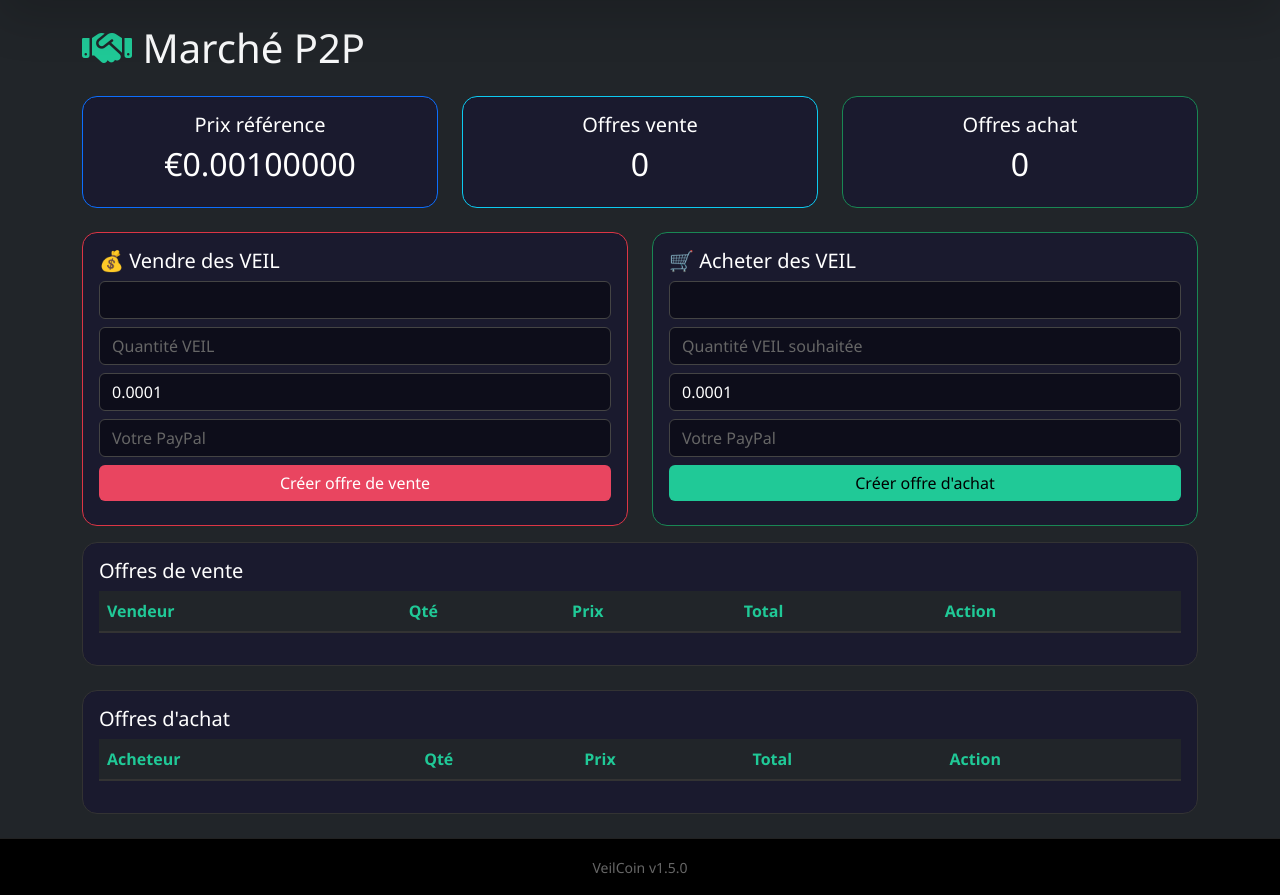
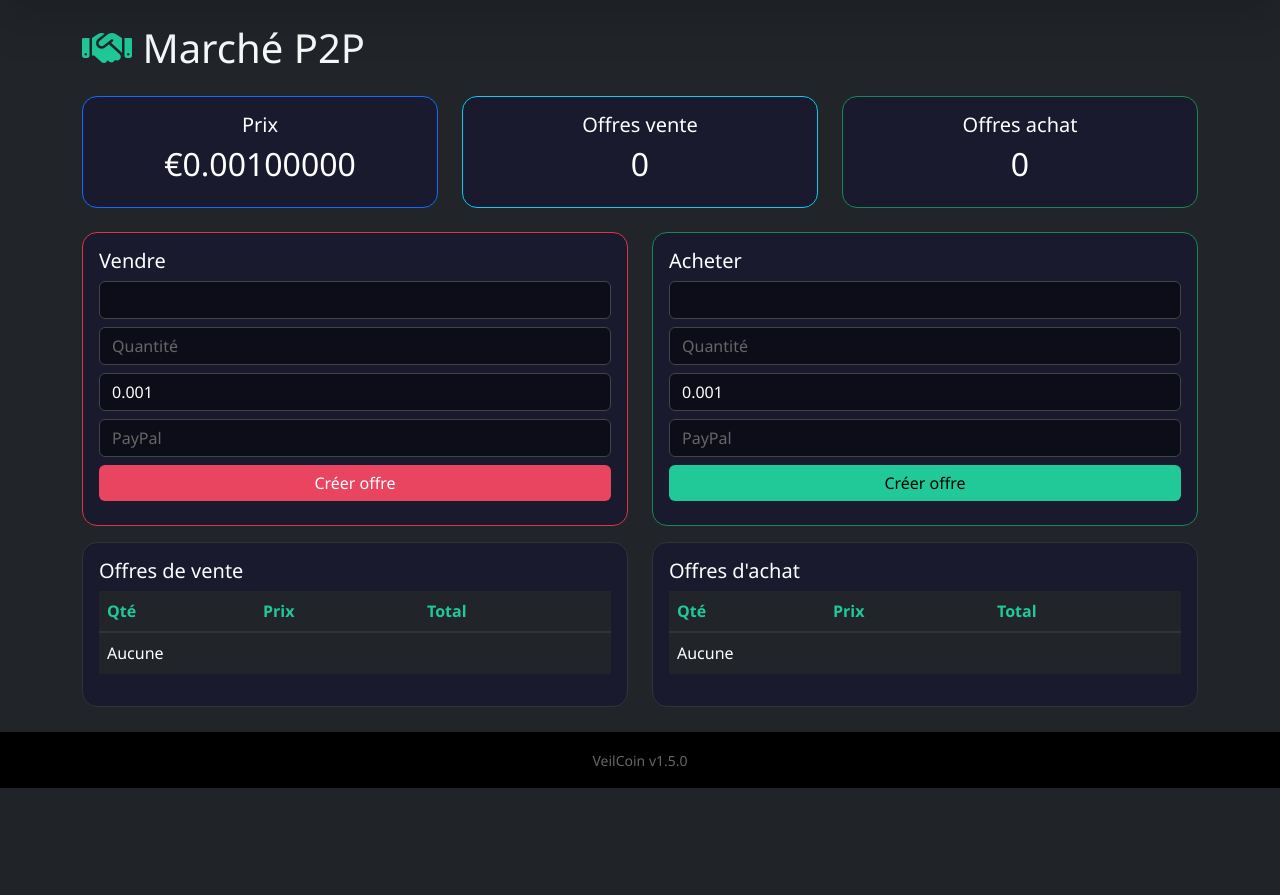
Before and after one commit to mat-prog310/veilcoin, a Flask app: page /market in a window 1280 px wide. Shown: the part 58-953 px from the top of the page. After the commit the page ends 846 px from the top, so only its background shows below. Run offline with Flask 3, Linux system fonts and the light colour scheme; lists and menus that the app fills with data are empty.

Commit message:
Update market.html

```diff
--- a/templates/market.html
+++ b/templates/market.html
@@ -1,111 +1,28 @@
 {% extends "base.html" %}
-{% block title %}VeilCoin - Marché P2P{% endblock %}
+{% block title %}VeilCoin - Marché{% endblock %}
 {% block content %}
 <div class="container">
     <h1 class="mb-4"><i class="fas fa-handshake text-success"></i> Marché P2P</h1>
-
     <div class="row mb-4">
-        <div class="col-md-4"><div class="card bg-dark border-primary"><div class="card-body text-center"><h5>Prix référence</h5><h2 id="market-price">€0.0001</h2></div></div></div>
+        <div class="col-md-4"><div class="card bg-dark border-primary"><div class="card-body text-center"><h5>Prix</h5><h2 id="market-price">€0.001</h2></div></div></div>
         <div class="col-md-4"><div class="card bg-dark border-info"><div class="card-body text-center"><h5>Offres vente</h5><h2 id="sell-count">0</h2></div></div></div>
         <div class="col-md-4"><div class="card bg-dark border-success"><div class="card-body text-center"><h5>Offres achat</h5><h2 id="buy-count">0</h2></div></div></div>
     </div>
-
     <div class="row">
-        <!-- VENDRE -->
-        <div class="col-md-6 mb-3">
-            <div class="card bg-dark border-danger"><div class="card-body">
-                <h5 class="text-danger">💰 Vendre des VEIL</h5>
-                <div class="mb-2"><select id="sell-wallet" class="form-select">{% for w in wallets %}<option value="{{ w }}">{{ w }}</option>{% endfor %}</select></div>
-                <div class="mb-2"><input type="number" id="sell-amount" class="form-control" placeholder="Quantité VEIL"></div>
-                <div class="mb-2"><input type="number" id="sell-price" class="form-control" value="0.0001" step="0.0001" placeholder="Prix/VEIL (€)"></div>
-                <div class="mb-2"><input type="email" id="sell-paypal" class="form-control" placeholder="Votre PayPal"></div>
-                <button class="btn btn-danger w-100" onclick="createSellOffer()">Créer offre de vente</button>
-                <div id="sell-result" class="mt-2"></div>
-            </div></div>
-        </div>
-        <!-- ACHETER -->
-        <div class="col-md-6 mb-3">
-            <div class="card bg-dark border-success"><div class="card-body">
-                <h5 class="text-success">🛒 Acheter des VEIL</h5>
-                <div class="mb-2"><select id="buy-wallet" class="form-select">{% for w in wallets %}<option value="{{ w }}">{{ w }}</option>{% endfor %}</select></div>
-                <div class="mb-2"><input type="number" id="buy-amount" class="form-control" placeholder="Quantité VEIL souhaitée"></div>
-                <div class="mb-2"><input type="number" id="buy-price" class="form-control" value="0.0001" step="0.0001" placeholder="Prix max/VEIL (€)"></div>
-                <div class="mb-2"><input type="email" id="buy-paypal" class="form-control" placeholder="Votre PayPal"></div>
-                <button class="btn btn-success w-100" onclick="createBuyOffer()">Créer offre d'achat</button>
-                <div id="buy-result" class="mt-2"></div>
-            </div></div>
-        </div>
+        <div class="col-md-6 mb-3"><div class="card bg-dark border-danger"><div class="card-body"><h5 class="text-danger">Vendre</h5><select id="sell-wallet" class="form-select mb-2">{% for w in wallets %}<option value="{{ w }}">{{ w }}</option>{% endfor %}</select><input type="number" id="sell-amount" class="form-control mb-2" placeholder="Quantité"><input type="number" id="sell-price" class="form-control mb-2" value="0.001" step="0.0001"><input type="email" id="sell-paypal" class="form-control mb-2" placeholder="PayPal"><button class="btn btn-danger w-100" onclick="createSell()">Créer offre</button><div id="sell-result" class="mt-2"></div></div></div></div>
+        <div class="col-md-6 mb-3"><div class="card bg-dark border-success"><div class="card-body"><h5 class="text-success">Acheter</h5><select id="buy-wallet" class="form-select mb-2">{% for w in wallets %}<option value="{{ w }}">{{ w }}</option>{% endfor %}</select><input type="number" id="buy-amount" class="form-control mb-2" placeholder="Quantité"><input type="number" id="buy-price" class="form-control mb-2" value="0.001" step="0.0001"><input type="email" id="buy-paypal" class="form-control mb-2" placeholder="PayPal"><button class="btn btn-success w-100" onclick="createBuy()">Créer offre</button><div id="buy-result" class="mt-2"></div></div></div></div>
     </div>
-
-    <!-- Offres de vente -->
-    <div class="card bg-dark mb-4"><div class="card-body">
-        <h5 class="text-danger">Offres de vente</h5>
-        <table class="table table-dark"><thead><tr><th>Vendeur</th><th>Qté</th><th>Prix</th><th>Total</th><th>Action</th></tr></thead>
-        <tbody id="sell-offers"></tbody></table>
-    </div></div>
-
-    <!-- Offres d'achat -->
-    <div class="card bg-dark"><div class="card-body">
-        <h5 class="text-success">Offres d'achat</h5>
-        <table class="table table-dark"><thead><tr><th>Acheteur</th><th>Qté</th><th>Prix</th><th>Total</th><th>Action</th></tr></thead>
-        <tbody id="buy-offers"></tbody></table>
-    </div></div>
+    <div class="row">
+        <div class="col-md-6"><div class="card bg-dark"><div class="card-body"><h5 class="text-danger">Offres de vente</h5><table class="table table-dark"><thead><tr><th>Qté</th><th>Prix</th><th>Total</th></tr></thead><tbody id="sell-offers"><tr><td colspan="3">Aucune</td></tr></tbody></table></div></div></div>
+        <div class="col-md-6"><div class="card bg-dark"><div class="card-body"><h5 class="text-success">Offres d'achat</h5><table class="table table-dark"><thead><tr><th>Qté</th><th>Prix</th><th>Total</th></tr></thead><tbody id="buy-offers"><tr><td colspan="3">Aucune</td></tr></tbody></table></div></div></div>
+    </div>
 </div>
 {% endblock %}
 {% block extra_scripts %}
 <script>
-let cp = 0.0001;
-
-function updateAll() {
-    fetch('/api/market/price').then(r=>r.json()).then(d=>{cp=d.current_price||0.0001;document.getElementById('market-price').textContent='€'+cp.toFixed(8)});
-    fetch('/api/pool/info').then(r=>r.json()).then(d=>{document.getElementById('sell-count').textContent=d.open_sell_offers||0;document.getElementById('buy-count').textContent=d.open_buy_offers||0});
-
-    fetch('/api/market/sell-offers').then(r=>r.json()).then(o=>{
-        const t=document.getElementById('sell-offers');t.innerHTML='';
-        if(!o.length){t.innerHTML='<tr><td colspan="5">Aucune</td></tr>';return}
-        o.forEach(o=>{const r=t.insertRow();r.innerHTML=`<td><code>${o.seller}</code></td><td>${o.veil_amount} VEIL</td><td>€${o.price_per_veil.toFixed(6)}</td><td>€${o.total_eur.toFixed(2)}</td><td>${o.status==='open'?`<button class="btn btn-success btn-sm" onclick="acceptSell('${o.offer_id}')">Acheter</button>`:'<span class="badge bg-warning">Réservé</span>'}</td>`})
-    });
-
-    fetch('/api/market/buy-offers').then(r=>r.json()).then(o=>{
-        const t=document.getElementById('buy-offers');t.innerHTML='';
-        if(!o.length){t.innerHTML='<tr><td colspan="5">Aucune</td></tr>';return}
-        o.forEach(o=>{const r=t.insertRow();r.innerHTML=`<td><code>${o.buyer}</code></td><td>${o.veil_wanted} VEIL</td><td>€${o.price_per_veil.toFixed(6)}</td><td>€${o.total_eur.toFixed(2)}</td><td>${o.status==='open'?`<button class="btn btn-danger btn-sm" onclick="acceptBuy('${o.offer_id}')">Vendre</button>`:'<span class="badge bg-warning">Réservé</span>'}</td>`})
-    });
-}
-
-async function createSellOffer() {
-    const w=document.getElementById('sell-wallet').value,a=parseFloat(document.getElementById('sell-amount').value),p=parseFloat(document.getElementById('sell-price').value),pp=document.getElementById('sell-paypal').value;
-    if(!w||!a||!pp)return alert('Champs requis');
-    const r=await fetch('/api/market/create-offer',{method:'POST',headers:{'Content-Type':'application/json'},body:JSON.stringify({wallet:w,amount:a,price_per_veil:p,paypal_email:pp})});
-    const d=await r.json();
-    document.getElementById('sell-result').innerHTML=d.success?`<div class="alert alert-success">✅ Offre créée!</div>`:`<div class="alert alert-danger">${d.error}</div>`;
-    updateAll();
-}
-
-async function createBuyOffer() {
-    const w=document.getElementById('buy-wallet').value,a=parseFloat(document.getElementById('buy-amount').value),p=parseFloat(document.getElementById('buy-price').value),pp=document.getElementById('buy-paypal').value;
-    if(!w||!a||!pp)return alert('Champs requis');
-    const r=await fetch('/api/market/create-buy-offer',{method:'POST',headers:{'Content-Type':'application/json'},body:JSON.stringify({wallet:w,amount:a,price_per_veil:p,paypal_email:pp})});
-    const d=await r.json();
-    document.getElementById('buy-result').innerHTML=d.success?`<div class="alert alert-success">✅ Offre créée!</div>`:`<div class="alert alert-danger">${d.error}</div>`;
-    updateAll();
-}
-
-async function acceptSell(oid) {
-    const w=prompt('Votre wallet:');if(!w)return;
-    const pp=prompt('Votre PayPal:');if(!pp)return;
-    await fetch('/api/market/buyer-lock',{method:'POST',headers:{'Content-Type':'application/json'},body:JSON.stringify({offer_id:oid,wallet:w,buyer_paypal:pp})});
-    alert('✅ Offre réservée! Le vendeur va accepter.');
-    updateAll();
-}
-
-async function acceptBuy(oid) {
-    const w=prompt('Votre wallet:');if(!w)return;
-    await fetch('/api/market/seller-lock',{method:'POST',headers:{'Content-Type':'application/json'},body:JSON.stringify({offer_id:oid,wallet:w})});
-    alert('✅ Offre réservée! L\'acheteur va accepter.');
-    updateAll();
-}
-
-setInterval(updateAll,5000);updateAll();
+function update(){fetch('/api/market/price').then(r=>r.json()).then(d=>{document.getElementById('market-price').textContent='€'+(d.current_price||0.001).toFixed(8)});fetch('/api/market/sell-offers').then(r=>r.json()).then(o=>{var t=document.getElementById('sell-offers');t.innerHTML='';o.forEach(o=>{t.insertRow().innerHTML='<td>'+o.veil_amount+'</td><td>€'+o.price_per_veil.toFixed(6)+'</td><td>€'+o.total_eur.toFixed(2)+'</td>'})});fetch('/api/market/buy-offers').then(r=>r.json()).then(o=>{var t=document.getElementById('buy-offers');t.innerHTML='';o.forEach(o=>{t.insertRow().innerHTML='<td>'+o.veil_wanted+'</td><td>€'+o.price_per_veil.toFixed(6)+'</td><td>€'+o.total_eur.toFixed(2)+'</td>'})})}
+async function createSell(){var w=document.getElementById('sell-wallet').value,a=parseFloat(document.getElementById('sell-amount').value),p=parseFloat(document.getElementById('sell-price').value),pp=document.getElementById('sell-paypal').value;var r=await fetch('/api/market/create-offer',{method:'POST',headers:{'Content-Type':'application/json'},body:JSON.stringify({wallet:w,amount:a,price_per_veil:p,paypal_email:pp})});var d=await r.json();document.getElementById('sell-result').innerHTML=d.success?'<div class="alert alert-success">✅ Offre créée!</div>':'<div class="alert alert-danger">'+d.error+'</div>';update()}
+async function createBuy(){var w=document.getElementById('buy-wallet').value,a=parseFloat(document.getElementById('buy-amount').value),p=parseFloat(document.getElementById('buy-price').value),pp=document.getElementById('buy-paypal').value;var r=await fetch('/api/market/create-buy-offer',{method:'POST',headers:{'Content-Type':'application/json'},body:JSON.stringify({wallet:w,amount:a,price_per_veil:p,paypal_email:pp})});var d=await r.json();document.getElementById('buy-result').innerHTML=d.success?'<div class="alert alert-success">✅ Offre créée!</div>':'<div class="alert alert-danger">'+d.error+'</div>';update()}
+update();setInterval(update,30000);
 </script>
 {% endblock %}
```
